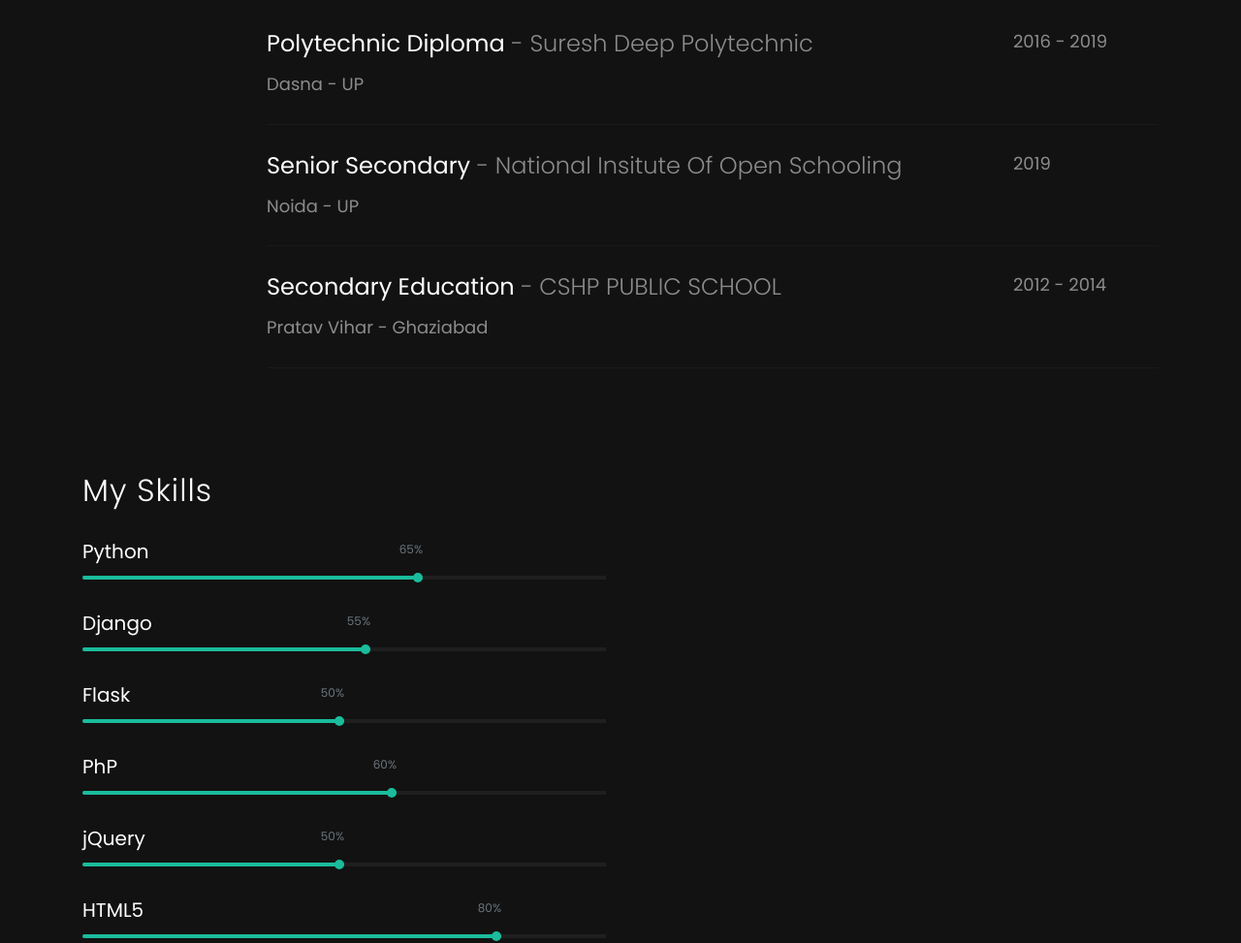
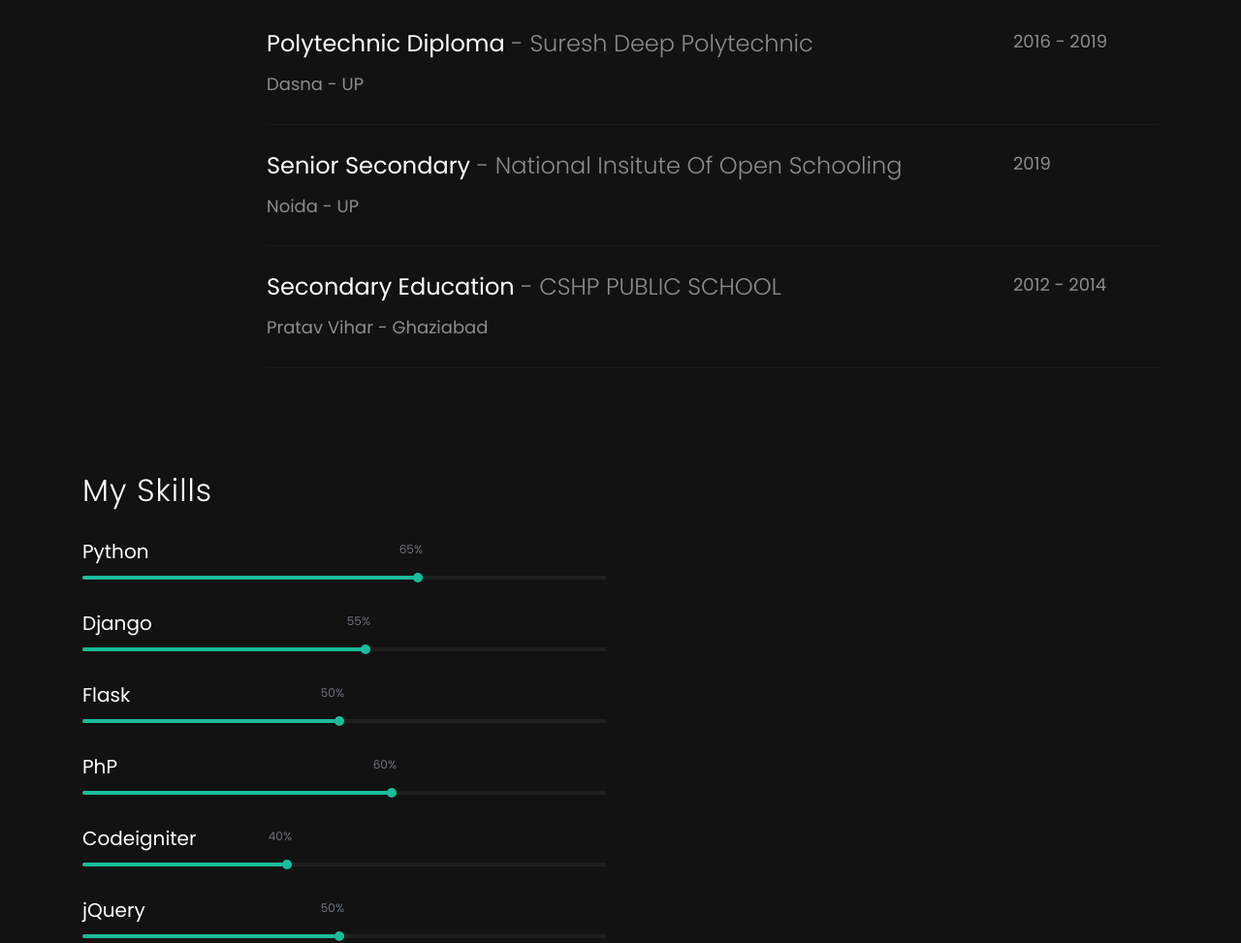
Before and after one commit to Shakya12799/NewPortFolio, a plain HTML site: page about.html in a window 1280 px wide. Shown: the part 1827-2800 px from the top of the page at 97% size. Drawn offline with Linux system fonts and the light colour scheme; some packages are replaced by stand-ins of ours; no server answers; files whose address does not match are found by name.

Commit message:
Update about.html

```diff
--- a/about.html
+++ b/about.html
@@ -210,6 +210,18 @@
                   </div>
                 </div>
               </div>
+
+		<div class="col-md-6 animate-box">
+                <div class="progress-wrap">
+                  <h4>Codeigniter</h4>
+                  <div class="progress">
+                    <div class="progress-bar color-1" role="progressbar" aria-valuenow="40"
+                      aria-valuemin="0" aria-valuemax="100" style="width:40%">
+                      <span>40%</span>
+                      </div>
+                  </div>
+                </div>
+              </div>
 							<div class="col-md-6 animate-box" data-animate-effect="fadeInRight">
 								<div class="progress-wrap">
 									<h4>jQuery</h4>
```
